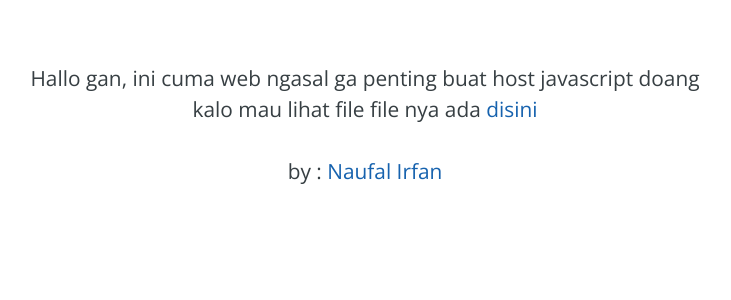
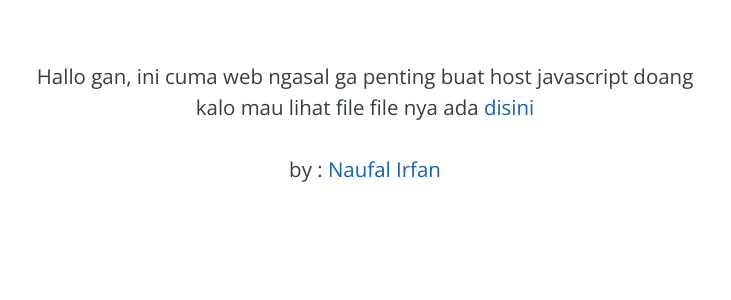
Before and after one commit to naufalirfan/pemilu, a PHP site: page / in a window 1280 px wide. Shown: the top 300 px of the page, without its empty margins (275-1006 px from the left). Run offline with PHP 8.4, Linux system fonts and the light colour scheme.

Commit message:
Update stylesheet.css

```diff
--- a/stylesheets/stylesheet.css
+++ b/stylesheets/stylesheet.css
@@ -5,7 +5,7 @@ body {
   padding: 0;
   margin: 0;
   font-family: "Open Sans", "Helvetica Neue", Helvetica, Arial, sans-serif;
-  font-size: 1.63vw;
+  font-size: 1.6vw;
   line-height: 1.5;
   color: #373F43; }
 
@@ -21,7 +21,7 @@ a {
     height: 90%;
     background: rgba(255,255,255,0.8);
     left: 50%;
-    margin-top:20px;
+    margin-top:2%;
     border:1px solid #5A5A5A;
     margin-left: -43%;
     box-shadow: 0px 1px 13px rgba(255, 255, 255, 0.95);
```
